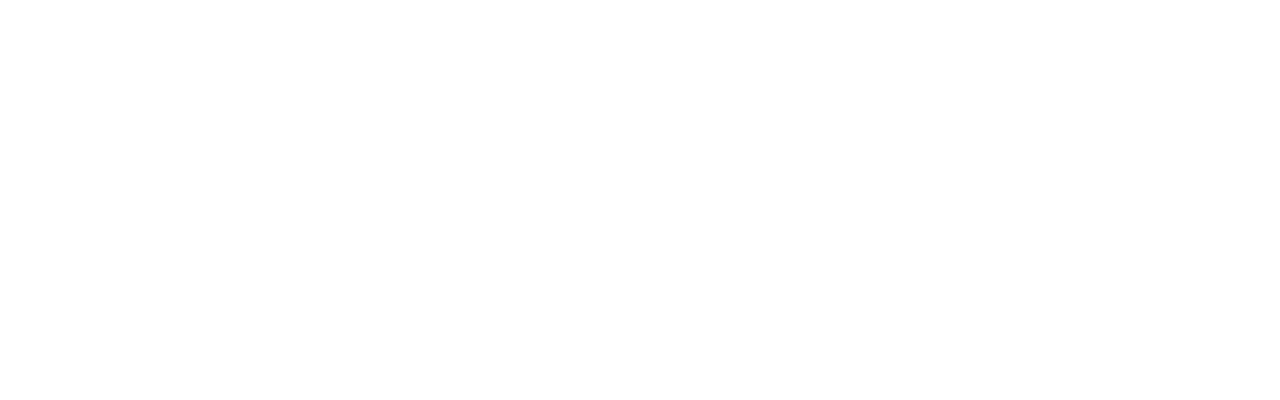
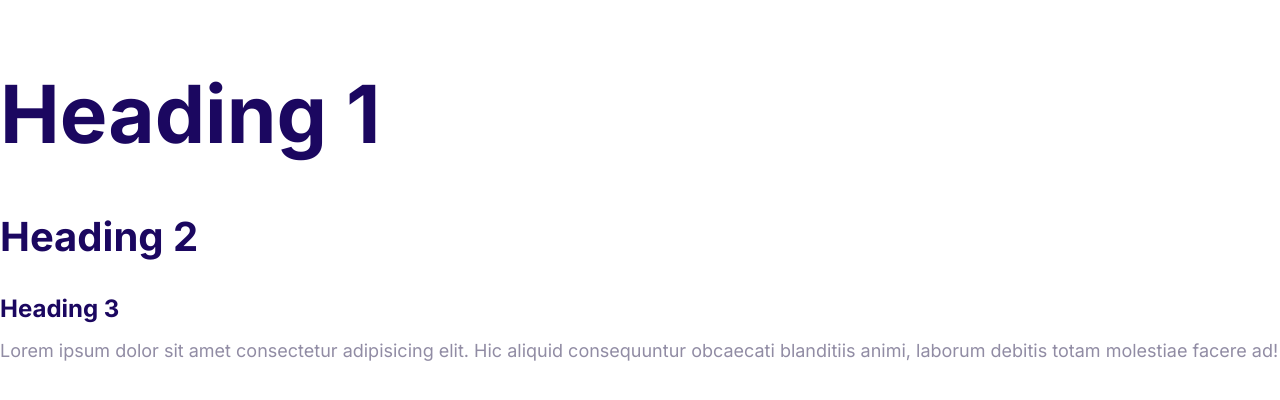
Before and after one commit to seongbaelee/seongbacon, a plain HTML site: page index.html in a window 1280 px wide. Drawn offline with Linux system fonts and the light colour scheme.

Commit message:
Define the styles for the fonts.

```diff
--- a/css/styles.css
+++ b/css/styles.css
@@ -5,3 +5,53 @@
   --color-headings: #1b0760;
   --color-body: #918ca4;
 }
+
+html {
+  font-size: 62.5%;
+}
+
+body {
+  font-family: "Inter", Arial, Helvetica, sans-serif;
+  color: var(--color-body);
+  font-size: 2.4rem;
+  line-height: 1.5;
+}
+
+h1,
+h2,
+h3 {
+  color: var(--color-headings);
+  margin-bottom: 1rem;
+}
+
+h1 {
+  font-size: 7rem;
+}
+
+h2 {
+  font-size: 4rem;
+}
+
+h3 {
+  font-size: 3rem;
+}
+
+p {
+  margin-top: 0;
+}
+
+@media screen and (min-width: 1024px) {
+  body {
+    font-size: 1.8rem;
+  }
+
+  h1 {
+    font-size: 8rem;
+  }
+  h2 {
+    font-size: 4rem;
+  }
+  h3 {
+    font-size: 2.4rem;
+  }
+}
--- a/index.html
+++ b/index.html
@@ -5,8 +5,23 @@
     <meta http-equiv="X-UA-Compatible" content="IE=edge" />
     <meta name="viewport" content="width=device-width, initial-scale=1.0" />
     <title>Document</title>
+    <link rel="preconnect" href="https://fonts.googleapis.com" />
+    <link rel="preconnect" href="https://fonts.gstatic.com" crossorigin />
+    <link
+      href="https://fonts.googleapis.com/css2?family=Inter:wght@400;700&display=swap"
+      rel="stylesheet"
+    />
     <link rel="stylesheet" href="css/normalize.css" />
     <link rel="stylesheet" href="css/styles.css" />
   </head>
-  <body></body>
+  <body>
+    <h1>Heading 1</h1>
+    <h2>Heading 2</h2>
+    <h3>Heading 3</h3>
+    <p>
+      Lorem ipsum dolor sit amet consectetur adipisicing elit. Hic aliquid
+      consequuntur obcaecati blanditiis animi, laborum debitis totam molestiae
+      facere ad!
+    </p>
+  </body>
 </html>
```
